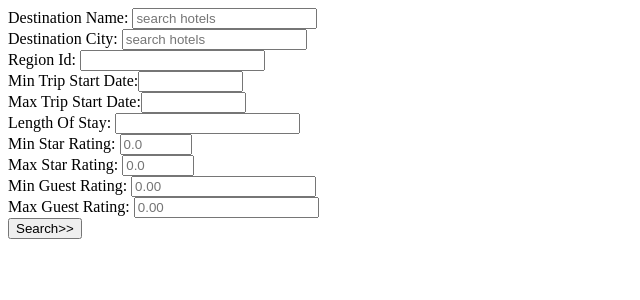
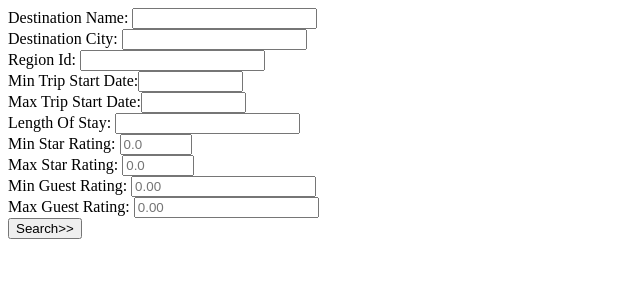
Before and after one commit to daliaaf/expedia-exercise, a PHP site: page / in a window 1280 px wide. Shown: the top 300 px of the page, without its empty margins (0-640 px from the left). Run offline with PHP 8.4, Linux system fonts and the light colour scheme; some libraries are stand-ins or nearby versions.

Commit message:
Update index.php

```diff
--- a/index.php
+++ b/index.php
@@ -17,8 +17,8 @@
 <body>
 
 <form action="index.php" method="post">
-	Destination Name: <input name="name" type = "text" placeholder="search hotels"></br>
-	Destination City: <input name="city" type = "text" placeholder="search hotels"></br>
+	Destination Name: <input name="name" type = "text" ></br>
+	Destination City: <input name="city" type = "text" ></br>
 	Region Id: <input name="region" type = "number" ></br>
 	Min Trip Start Date:<input name="minTSD" size="10" type="text" value="" readonly class="form_datetime" ></br>
 	Max Trip Start Date:<input name="maxTSD" size="10" type="text" value="" readonly class="form_datetime" ></br>
@@ -51,7 +51,6 @@ if(isset($_POST['name']))
 
 // Validate filed
 //$nameq= preg_replace("#[^0-9a-z]#i", "", $nameq);
-echo "daliaaaa".$region;
 
 //create complex query search
     $searchq=(($nameq == '') ? '' : "&destinationName=".urlencode($nameq)).(($cityq == '') ? '' : "&destinationCity=".urlencode($cityq)).(($region == '') ? '' : "&"."regionIds=".$region).(($minTSD == '') ? '' : "&minTripStartDate=".date("Y-m-d", strtotime($minTSD) )).(($maxTSD == '') ? '' : "&maxTripStartDate=".date("Y-m-d", strtotime($maxTSD))).(($LOS == '') ? '' : "&lengthOfStay=".$LOS).(($minSR == '') ? '' : "&minStarRating=".$minSR).(($maxSR == '') ? '' : "&maxStarRating=".$maxSR).(($minGR == '') ? '' : "&minGuestRating=".$minGR).(($maxGR == '') ? '' : "&maxGuestRating=".$maxGR);
```
